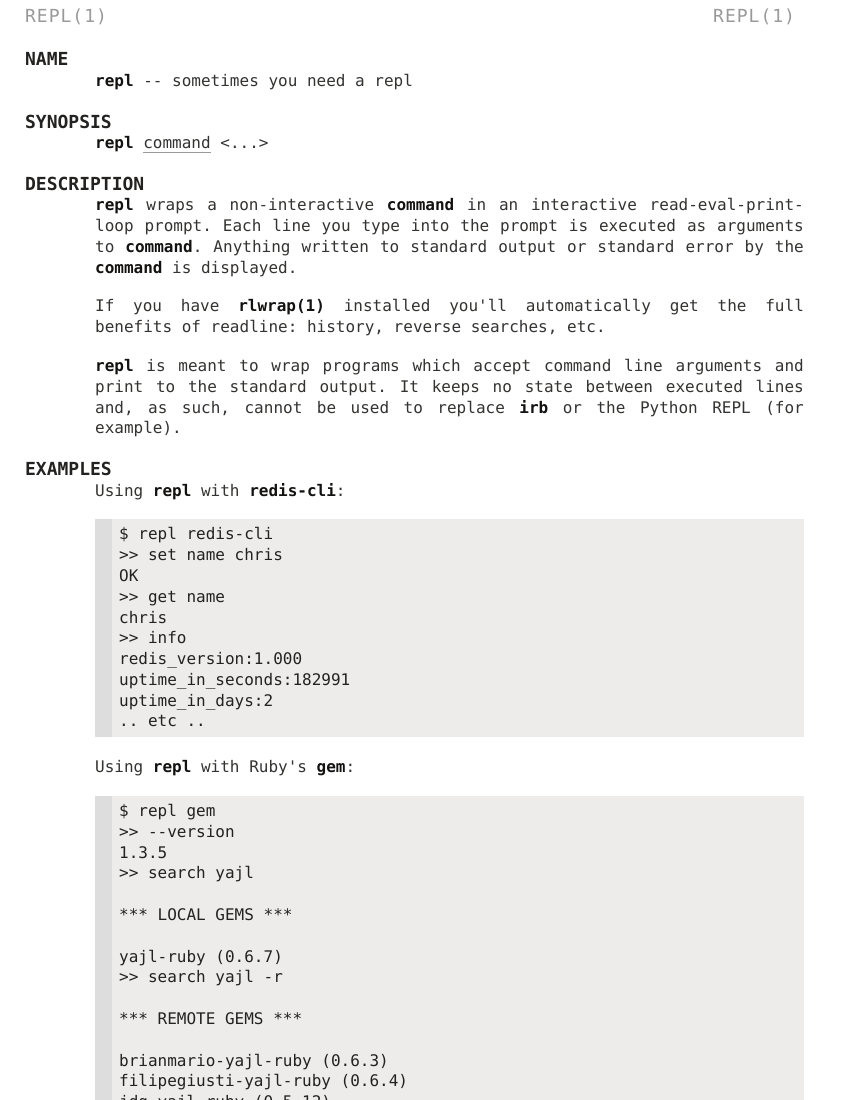
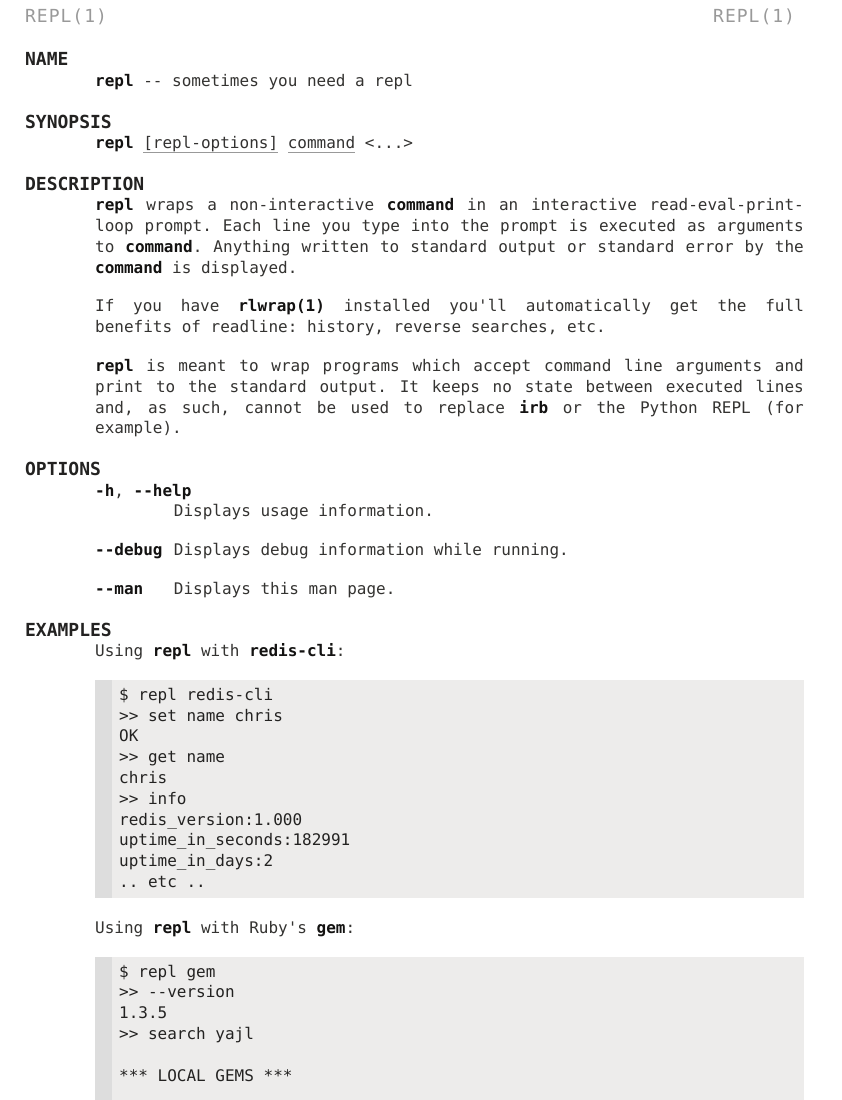
Before and after one commit to defunkt/repl, a plain HTML site: page man/repl.1.html in a window 1280 px wide. Shown: the top 1100 px of the page, without its empty margins (0-842 px from the left). Drawn offline with Linux system fonts and the light colour scheme.

Commit message:
mention options in man page

```diff
--- a/man/repl.1.html
+++ b/man/repl.1.html
@@ -66,7 +66,7 @@
 <p><code>repl</code> -- sometimes you need a repl</p>
 <h2>SYNOPSIS</h2>
 
-<p><code>repl</code> <var>command</var> &lt;...&gt;</p>
+<p><code>repl</code> <var>[repl-options]</var> <var>command</var> &lt;...&gt;</p>
 
 <h2>DESCRIPTION</h2>
 
@@ -82,6 +82,20 @@ benefits of readline: history, reverse searches, etc.</p>
 and print to the standard output. It keeps no state between executed
 lines and, as such, cannot be used to replace <code>irb</code> or the Python
 REPL (for example).</p>
+
+<h2>OPTIONS</h2>
+
+<dl>
+<dt>
+<code>-h</code>, <code>--help</code>
+</dt>
+<dd><p>Displays usage information.</p></dd>
+<dt class="flush"><code>--debug</code></dt>
+<dd><p>Displays debug information while running.</p></dd>
+<dt class="flush"><code>--man</code></dt>
+<dd><p>Displays this man page.</p></dd>
+</dl>
+
 
 <h2>EXAMPLES</h2>
 
```
Also changed, not shown: 2 other files.
